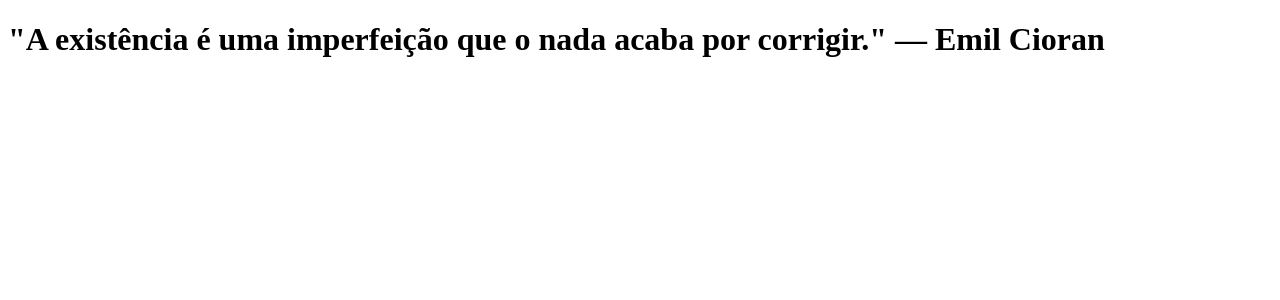
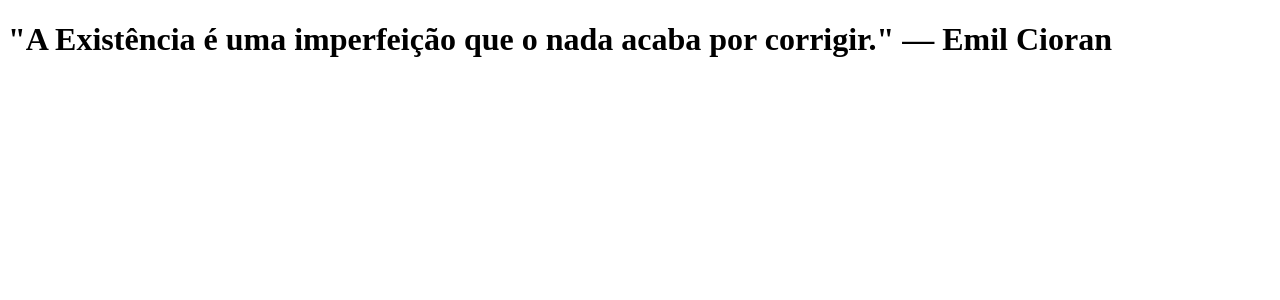
Before and after one commit to joaoskdev/clone-tabnews, a Next.js app: page / in a window 1280 px wide. Shown: the top 300 px of the page. Built offline with nearby package versions, Linux system fonts and the light colour scheme.

Commit message:
modifica a frase

```diff
--- a/pages/index.js
+++ b/pages/index.js
@@ -1,7 +1,7 @@
 function Home() {
   return (
     <h1>
-      "A existência é uma imperfeição que o nada acaba por corrigir." — Emil
+      "A Existência é uma imperfeição que o nada acaba por corrigir." — Emil
       Cioran
     </h1>
   );
```
